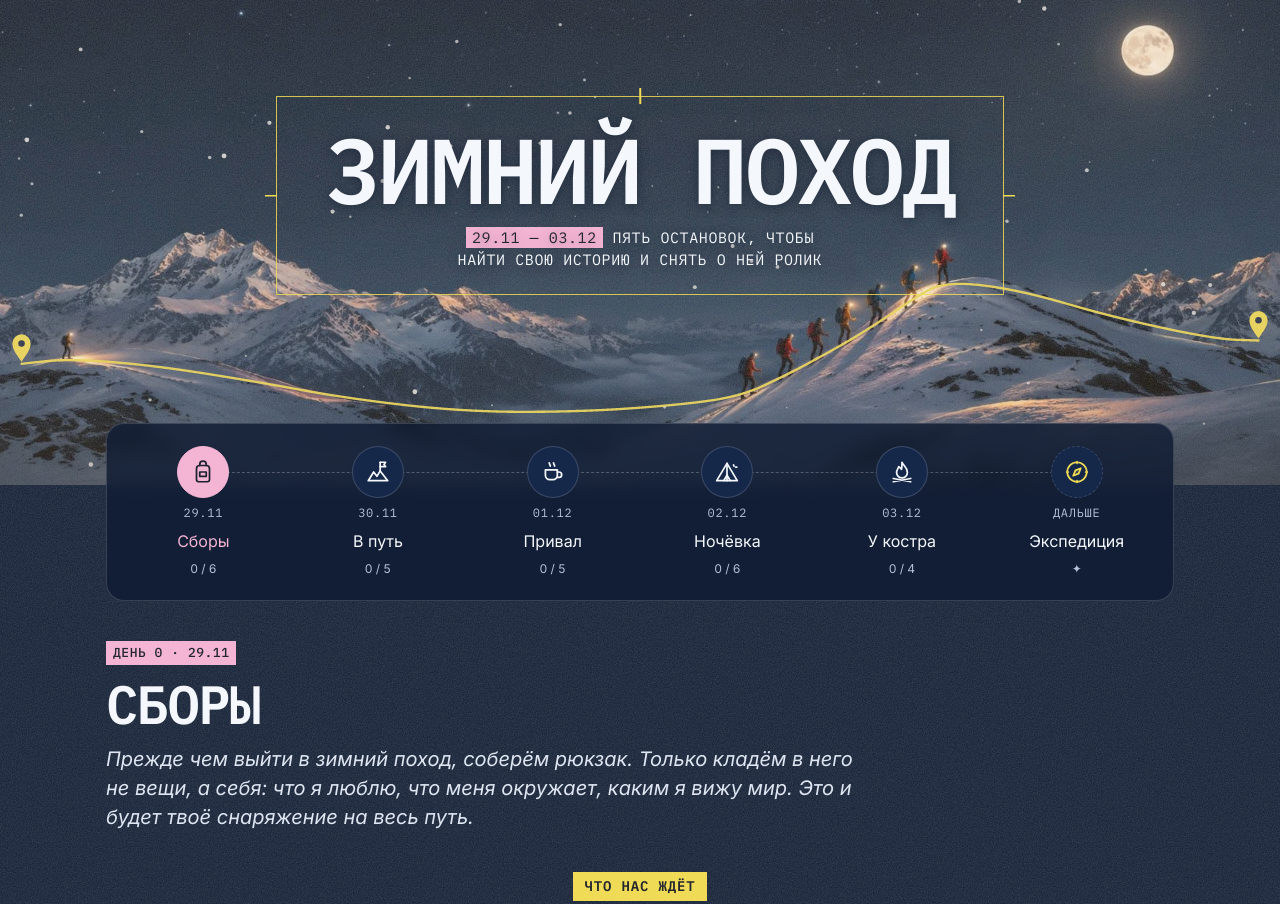
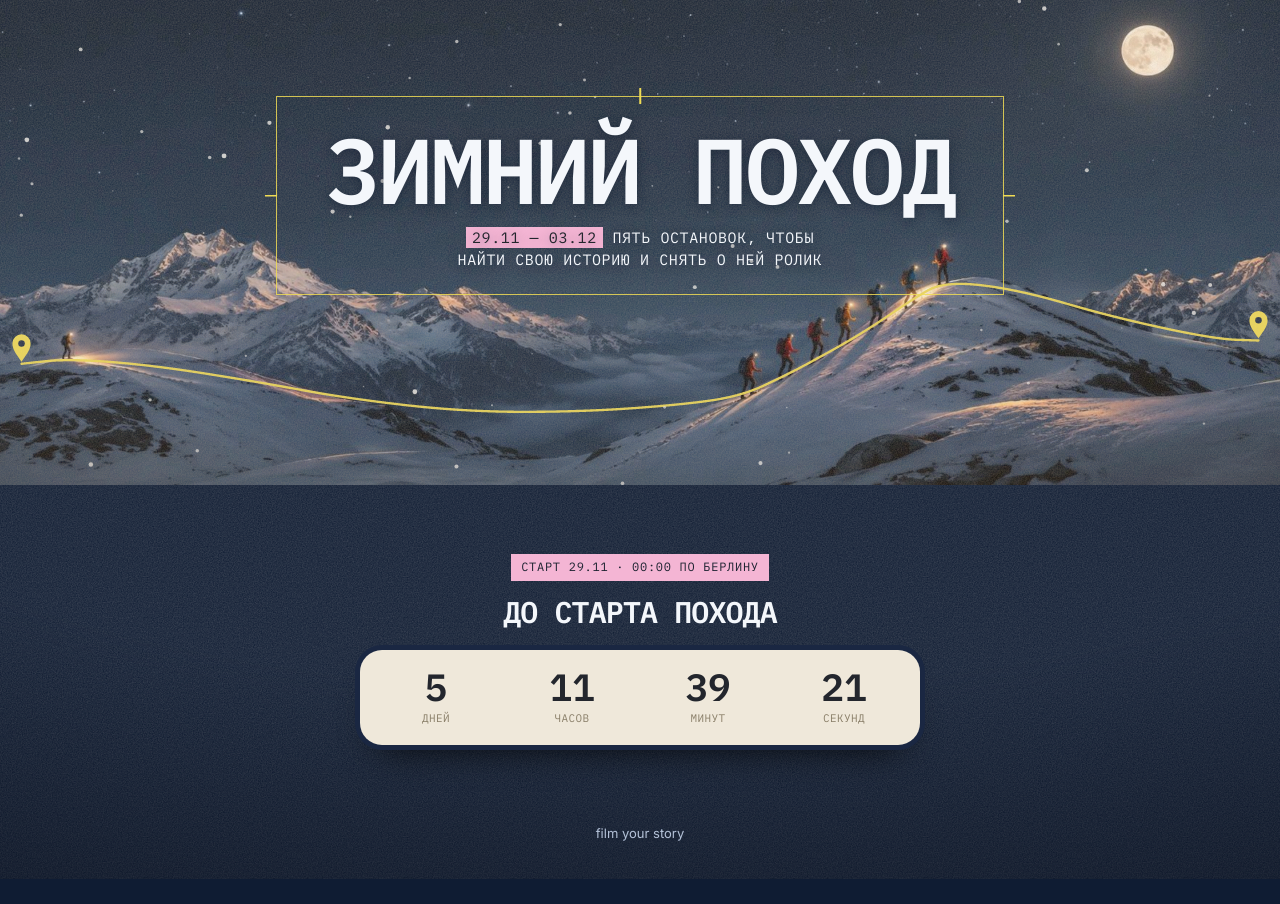
Before and after one commit to alinasolopovawork-sudo/zimniy-pohod, a plain HTML site: page index.html in a window 1280 px wide. Shown: the top 904 px of the page. After the commit the page ends 879 px from the top, so only its background shows below. Drawn offline with Linux system fonts and the light colour scheme.

Commit message:
Заглушка до старта похода: обратный отсчёт до 29.11
Co-Authored-By: Claude Opus 5.5 <noreply@anthropic.com>
Claude-Session: https://claude.ai/code/session_016QWcGSpryQzn642T7k1yvW

```diff
--- a/index.html
+++ b/index.html
@@ -488,6 +488,21 @@ main.wrap{padding-block:34px 40px}
 }
 html,body{overscroll-behavior-y:none}
 button,a,label{-webkit-tap-highlight-color:transparent}
+/* Заглушка до старта похода: обратный отсчёт */
+body.locked .route{display:none}
+body.locked{min-height:100vh}
+.gate{max-width:560px;margin:34px auto 10px;text-align:center}
+.gate .k{display:inline-block;font-family:var(--mono);font-size:12px;letter-spacing:.06em;text-transform:uppercase;background:var(--rose);color:var(--ink);padding:4px 10px}
+.gate h2{font-family:var(--mono);font-weight:600;text-transform:uppercase;letter-spacing:-.03em;font-size:30px;line-height:1.1;margin:14px 0 22px;color:var(--snow)}
+.gate-cd{display:grid;grid-template-columns:repeat(4,minmax(0,1fr));gap:8px;background:var(--beige);color:#23262d;border-radius:22px;padding:18px 12px;box-shadow:0 0 0 5px #1a2742,0 22px 36px -20px rgba(0,0,0,.9)}
+.gate-cd div{display:grid;gap:4px}
+.gate-cd b{font-family:var(--mono);font-weight:600;font-size:38px;line-height:1;font-variant-numeric:tabular-nums}
+.gate-cd span{font-family:var(--mono);font-size:11px;letter-spacing:.04em;text-transform:uppercase;color:#8a7f69}
+@media (max-width:380px){
+  .gate h2{font-size:25px}
+  .gate-cd b{font-size:30px}
+  .gate-cd span{font-size:9.5px}
+}
 </style>
 </head>
 <body>
@@ -983,7 +998,27 @@ if(TG){
     if(TG.isVersionAtLeast&&TG.isVersionAtLeast('7.7')&&TG.disableVerticalSwipes) TG.disableVerticalSwipes();
   }catch(e){}
 }
-load(); fromHash(); snowfall();
+/* Заглушка до старта: до 29.11, 00:00 по Берлину вместо маршрута отсчёт. Для команды: добавить ?preview=1 к адресу */
+const HIKE_START=new Date('2026-11-29T00:00:00+01:00');
+const isLocked=()=>Date.now()<HIKE_START.getTime()&&!/[?&]preview=1/.test(location.search);
+function gate(){
+  document.body.classList.add('locked');
+  $('#day').innerHTML='<section class="gate"><span class="k">старт 29.11 · 00:00 по Берлину</span><h2>До старта похода</h2>'
+    +'<div class="gate-cd"><div><b id="gD">0</b><span>дней</span></div><div><b id="gH">00</b><span>часов</span></div><div><b id="gM">00</b><span>минут</span></div><div><b id="gS">00</b><span>секунд</span></div></div>'
+    +'</section>';
+  const p=n=>String(n).padStart(2,'0');
+  const t=()=>{
+    const ms=HIKE_START.getTime()-Date.now();
+    if(ms<=0){ location.reload(); return; }
+    const s=Math.floor(ms/1000);
+    $('#gD').textContent=Math.floor(s/86400);
+    $('#gH').textContent=p(Math.floor(s%86400/3600));
+    $('#gM').textContent=p(Math.floor(s%3600/60));
+    $('#gS').textContent=p(s%60);
+  };
+  t(); setInterval(t,1000);
+}
+if(isLocked()){ load(); renderCover(); gate(); snowfall(); } else { load(); fromHash(); snowfall(); }
 if(S.storeErr==='blocked') toast('Этот браузер не сохраняет записи. Открой ссылку в обычном окне, не в инкогнито');
 })();
 </script>
```
